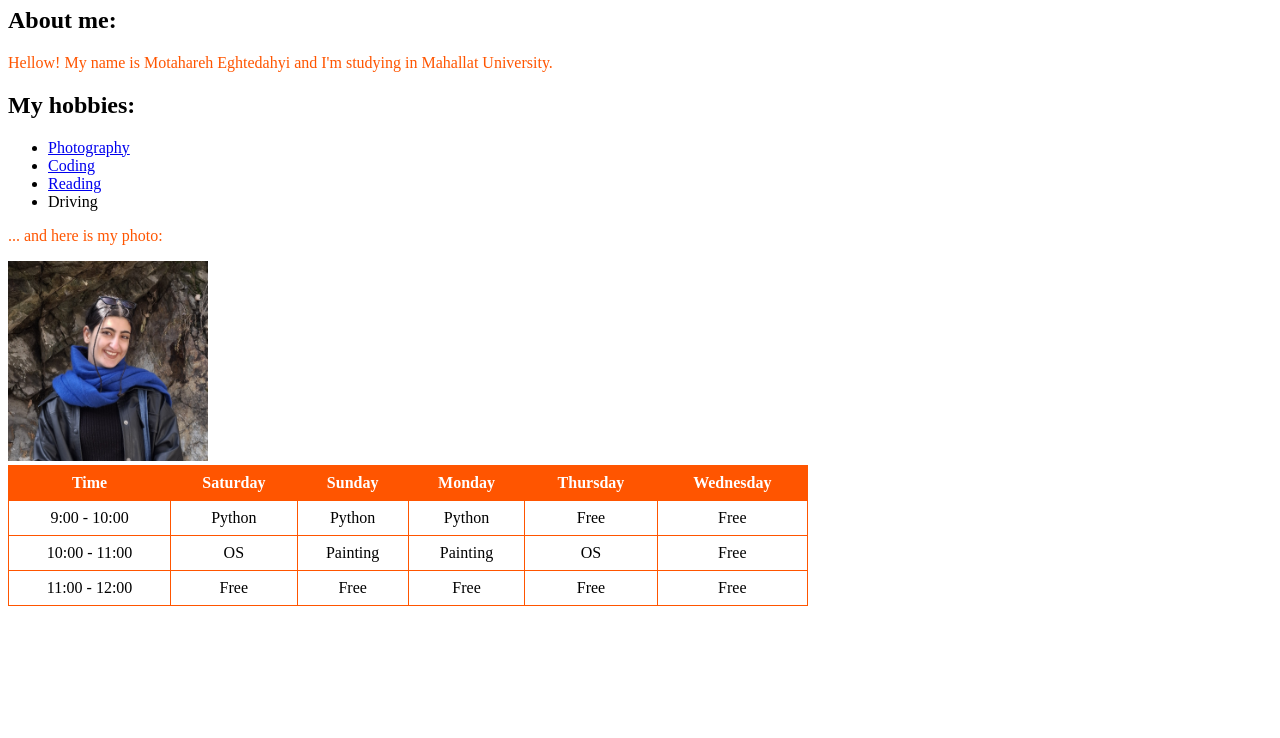
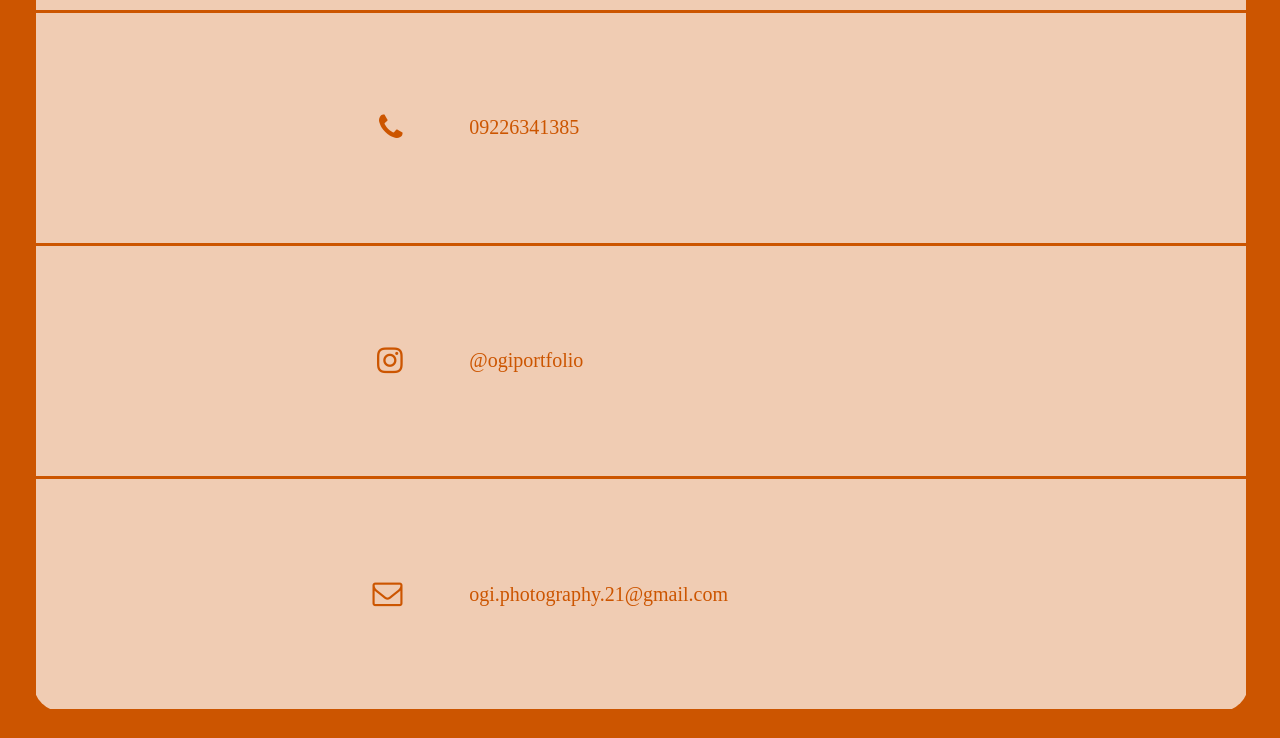
Before and after one commit to EghtedayiM/Project-4, a plain HTML site: page Contact.html in a window 1280 px wide. Shown: the part 73-811 px from the top of the page. Drawn offline with Linux system fonts and the light colour scheme.

Commit message:
final changes

```diff
--- a/Contact.html
+++ b/Contact.html
@@ -1,91 +1,135 @@
 <!DOCTYPE html>
 <html>
     <head>
-    <title>My Portfolio Web Page</title>
+        <title>Portfolio</title>
+        <link rel="stylesheet" href="https://cdnjs.cloudflare.com/ajax/libs/font-awesome/4.7.0/css/font-awesome.min.css">
+        <Style>
+            body{
+                background-color: rgb(204, 85, 0);
+                direction: ltr;
+                text-align: left;
+            }
+            table{
+                border-collapse: collapse;
+                border-radius: 30px;
+                background-color: rgb(255, 255, 255, 0.7);
+                width: 95vw;
+                height: 95vh;
+                margin: 2%;
+                text-align: center;
+                column-count: 10;
+            }
 
-    <style>
-        table {
-            border-collapse: collapse;
-            width: 100%;
-            max-width: 800px;
+            th{
+                color: rgb(204, 85, 0);
+                border-color:rgb(204, 85, 0);
+                padding: 1.5%;
+                text-align: left;
             }
-        td {
-            border: 1px solid rgb(255, 85, 0);
-            padding: 8px;
-            text-align: center;
+            tr{
+                color: rgb(204, 85, 0);
+                border-style: solid;
+                border-color: rgb(204, 85, 0);
+                padding: 1.5%;
             }
-        th {
-            background-color: rgb(255, 85, 0);
-            border: 1px solid rgb(255, 85, 0);
-            padding: 8px;
-            text-align: center;
-            color: #ffffff;
+            td{
+                padding: 0.5%;
+                width: 9.5vw;
             }
-        p {
-            color: rgb(255, 85, 0);
+            .title{
+                color:rgb(204, 85, 0);
+                text-align: right;
+                font-family: 'Times New Roman', Times, serif;
+                font-size: 95%;
             }
-    </style>
+            .photos img, .about-me img{
+                width:150px;
+                border-radius: 10px;
+                padding: 5px;
+            }
+
+            .visible-alt::after {
+                content: attr(alt);
+                display: block;
+                margin-top: 5px;
+                color: #000000;
+                font-style: italic;
+            }
+
+            a {
+                text-decoration: none;
+                color: rgb(204, 85, 0);
+                font-size: 100%;
+                transition: all 0.3s;
+            }
+
+            a:hover {
+                font-size: 100%;
+                color: rgb(84, 35, 0);
+                text-decoration: underline;
+            }
+
+            a:visited {
+                font-size: 100%;
+                color: rgb(233, 161, 113);
+            }
+
+            a:visited:hover{
+                font-size: 100%;
+                text-decoration: underline;
+                color: rgb(124, 76, 42);
+            }
+            .photo-caption{
+                font-size: 60%;
+                font-style: italic;
+            }
+
+            .icon{
+                font-size: 30px;
+                text-align: right;
+            }
+            .ContactInfo{
+                font-size: 20px;
+                text-align: left;
+                padding: 5%;
+            }
+
+
+
+        </Style>
     </head>
 
     <body>
-    <h1>Welcome!</h1>
-    <h2>About me: </h2>
-    <p>Hellow! My name is Motahareh Eghtedahyi and I'm studying in Mahallat University.</p>
-    <h2>My hobbies: </h2>
-    <p>
-        <ul>
-            <li><a href="https://www.kadro.co/pro/ogi">Photography</a></li>
-            <li><a href="https://github.com/EghtedayiM">Coding</a></li>
-            <li><a href="https://www.goodreads.com/user/show/180988616-motahareh-eghtedayi">Reading</a></li>
-            <li>Driving</li>
-        </ul>
-    </p>
 
-    <p>... and here is my photo: </p>
-    <img src="img/IMG_20250216_234024_325.jpg" alt="description" width="200">
-
-<!-- table -->
-
+        <div>
             <table>
                 <thead>
-            <tr>
-                <th>Time</th>
-                <th>Saturday</th>
-                <th>Sunday</th>
-                <th>Monday</th>
-                <th>Thursday</th>
-                <th>Wednesday</th>
+                    <tr class="navbar">
+                        <th colspan="1"><a href="index.html">Home</a></th>
+                        <th colspan="1"><a href="About.html">About</a></th>
+                        <th colspan="1"><a href="Contact.html">Contact</a></th>
+                        <th colspan="7"></th>
                     </tr>
                 </thead>
                 <tbody>
                     <tr>
-                <td>9:00 - 10:00</td>
-                <td>Python</td>
-                <td>Python</td>
-                <td>Python</td>
-                <td>Free</td>
-                <td>Free</td>
+                        <td colspan="2" class="icon"><i class="fa">&#xf095;</i></td>
+                        <td colspan="7" class="ContactInfo"> 09226341385</td>
+                        <th colspan="1"> </th>
                     </tr>
                     <tr>
-                <td>10:00 - 11:00</td>
-                <td>OS</td>
-                <td>Painting</td>
-                <td>Painting</td>
-                <td>OS</td>
-                <td>Free</td>
+                        <td colspan="2" class="icon"><i class="fa">&#xf16d;</i></td>
+                        <td colspan="7" class="ContactInfo"> @ogiportfolio</td>
+                        <th colspan="1"> </th>
                     </tr>
                     <tr>
-                <td>11:00 - 12:00</td>
-                <td>Free</td>
-                <td>Free</td>
-                <td>Free</td>
-                <td>Free</td>
-                <td>Free</td>
+                        <td colspan="2" class="icon"><i class="fa">&#xf003;</i></td>
+                        <td colspan="7" class="ContactInfo"> ogi.photography.21@gmail.com</td>
+                        <th colspan="1"> </th>
                     </tr>
                 </tbody>
             </table>
+        </div>
+    </body>
 
-
-
-</body>
     </html>
--- /dev/null
+++ b/styles.css
@@ -0,0 +1,79 @@
+
+body{
+    background-color: rgb(204, 85, 0);
+    direction: ltr;
+    text-align: left;
+}
+table{
+    border-collapse: collapse;
+    border-radius: 30px;
+    background-color: rgb(255, 255, 255, 0.7);
+    width: 95vw;
+    height: 95vh;
+    margin: 2%;
+    text-align: center;
+    column-count: 10;
+}
+
+th{
+    color: rgb(204, 85, 0);
+    border-color:rgb(204, 85, 0);
+    padding: 1.5%;
+}
+tr{
+    color: rgb(204, 85, 0);
+    border-style: solid;
+    border-color: rgb(204, 85, 0);
+    padding: 1.5%;
+}
+td{
+    padding: 0.5%;
+    width: 9.5vw;
+}
+.title{
+    color:rgb(204, 85, 0);
+    text-align: right;
+    font-family: 'Times New Roman', Times, serif;
+    font-size: 95%;
+}
+.photos img, .about-me img{
+    width:150px;
+    border-radius: 10px;
+    padding: 5px;
+}
+
+.visible-alt::after {
+    content: attr(alt);
+    display: block;
+    margin-top: 5px;
+    color: #000000;
+    font-style: italic;
+}
+
+a {
+    text-decoration: none;
+    color: rgb(204, 85, 0);
+    font-size: 100%;
+    transition: all 0.3s;
+}
+
+a:hover {
+    font-size: 100%;
+    color: rgb(84, 35, 0);
+    text-decoration: underline;
+}
+
+a:visited {
+    font-size: 100%;
+    color: rgb(233, 161, 113);
+}
+
+a:visited:hover{
+    font-size: 100%;
+    text-decoration: underline;
+    color: rgb(124, 76, 42);
+}
+.photo-caption{
+    font-size: 60%;
+    font-style: italic;
+}
```
Also changed, not shown: About.html (+7 -14 lines), index.html (+1 -80 lines). Lines whose indentation alone changed are shown as unchanged.
